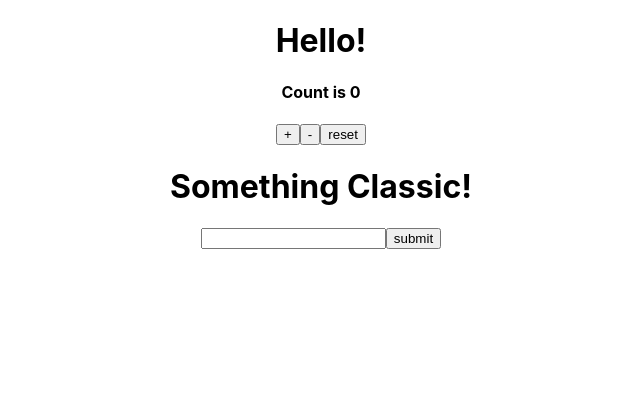
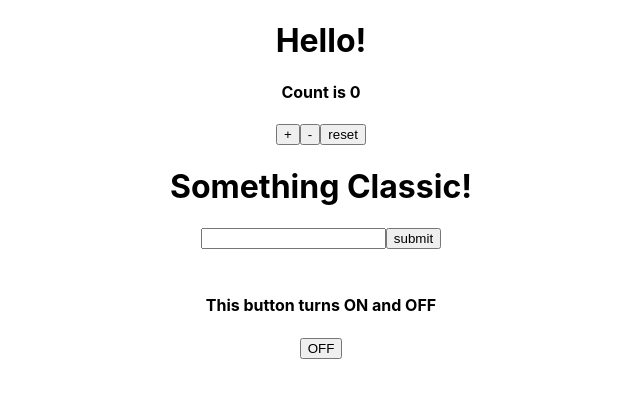
Before and after one commit to isakabusee/someapp, a React (Create React App) app: page / in a window 1280 px wide. Shown: the top 398 px of the page, without its empty margins (319-959 px from the left). Built offline with nearby package versions, Linux system fonts and the light colour scheme.

Commit message:
on and off button

```diff
--- a/src/App.css
+++ b/src/App.css
@@ -1,5 +1,9 @@
 .App {
   text-align: center;
+}
+
+.buttonOn {
+  padding: 25px;
 }
 
 .App-logo {
--- a/src/App.js
+++ b/src/App.js
@@ -2,6 +2,7 @@ import './App.css';
 import Button from "./components/Button"
 import Classic from './components/Classic';
 import Greet from './components/Greet';
+import Toggle from './components/Toggle'
 
 function App() {
   return (
@@ -11,6 +12,7 @@ function App() {
     <Button />
     < Classic />
     <Greet />
+    <Toggle />
     </div>
   );
 }
--- /dev/null
+++ b/src/components/Toggle.js
@@ -0,0 +1,25 @@
+import React from 'react';
+
+class Toggle extends React.Component {
+    constructor(props) {
+        super(props);
+        this.handleClick = this.handleClick.bind(this);
+        this.state = {isOff: false};
+    }
+    handleClick() {
+        this.setState({isOff:!this.state.isOff});
+    }
+
+    render() {
+        const { isOff } = this.state;
+        let title=this.state.isOff? "ON": "OFF";
+        return(
+            <div className="buttonOn">
+                <h4>This button turns ON and OFF</h4>
+                <button onClick={this.handleClick}>{title}</button>
+            </div>
+        )
+    }
+}
+
+export default Toggle;
```
